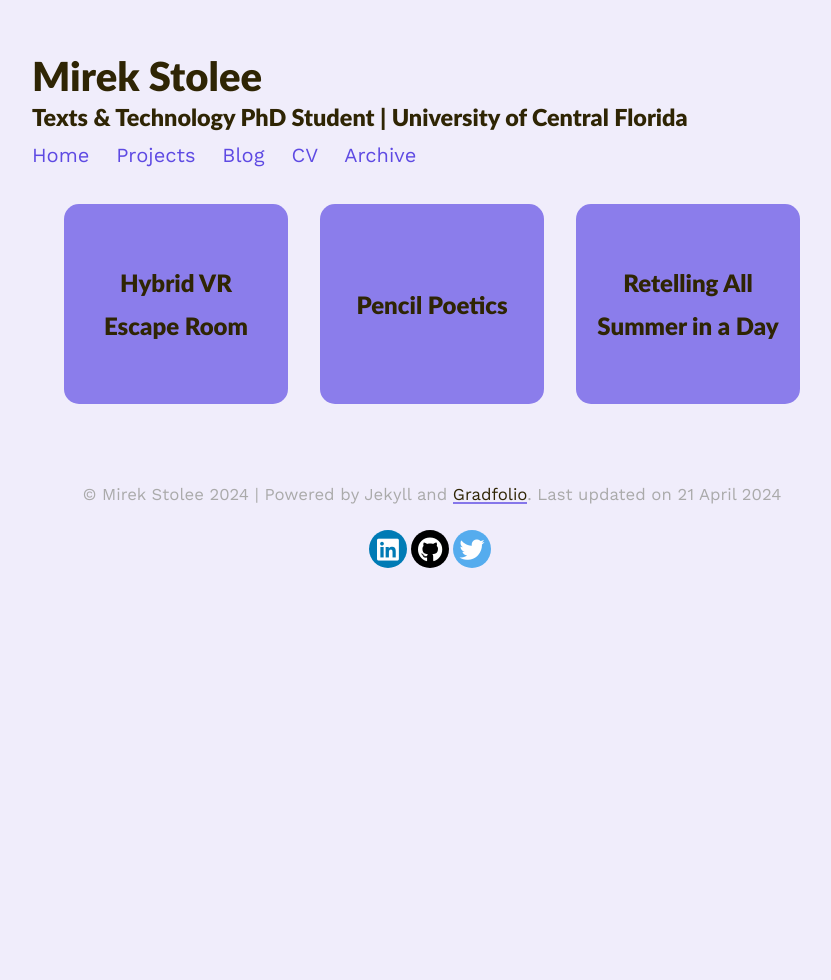
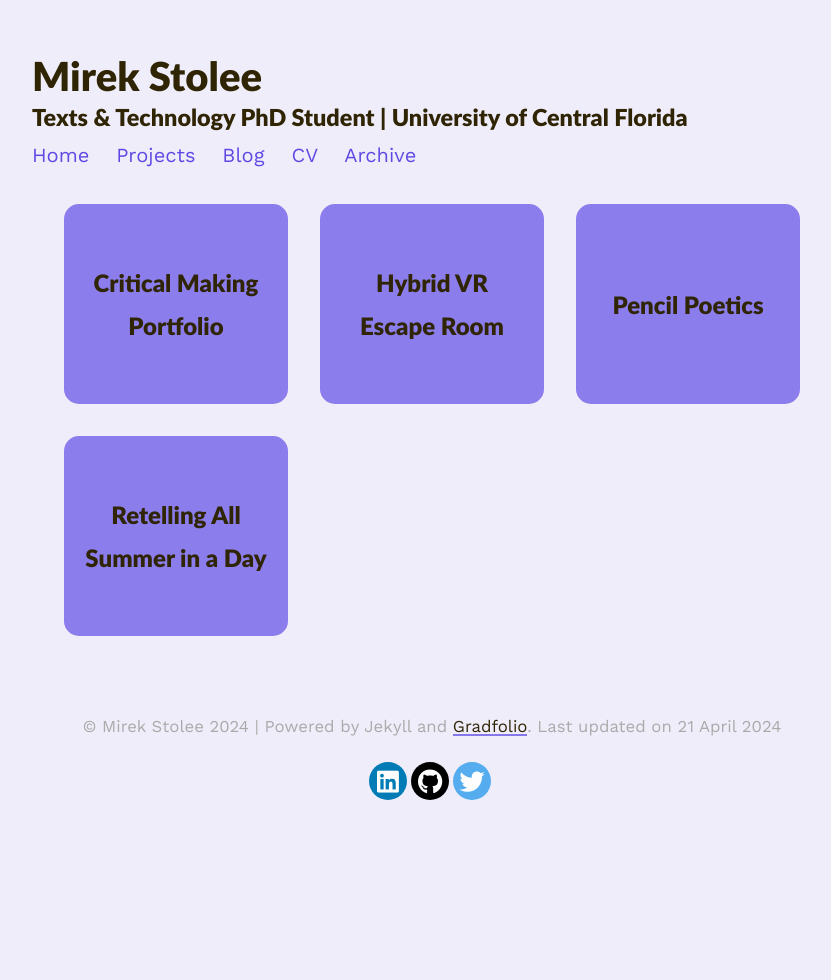
Before and after one commit to mirekjames/ENG6800Test, a Jekyll site: the page built from _pages/projects.md, in a window 1280 px wide. Shown: the whole page, without its empty margins (208-1039 px from the left). Built offline with Jekyll 4.4.1, drawn with Linux system fonts in a browser that asks for light colours; nearby versions of some CDN libraries.

Commit message:
Create Critical Making page

```diff
--- a/_config.yml
+++ b/_config.yml
@@ -41,6 +41,7 @@ collections:
     output: true
     permalink: /projects/:name/
     order:
+      - CriticalMaking.md
       - HybridVR.md
       - PencilPoetics.md
       - AllSummerInADay.md
--- /dev/null
+++ b/_projects/CriticalMaking.md
@@ -0,0 +1,5 @@
+---
+layout: post
+title: Critical Making Portfolio
+description: Creative projects exploring game interpretation
+---
```
